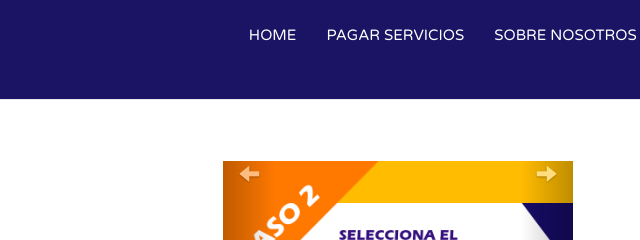
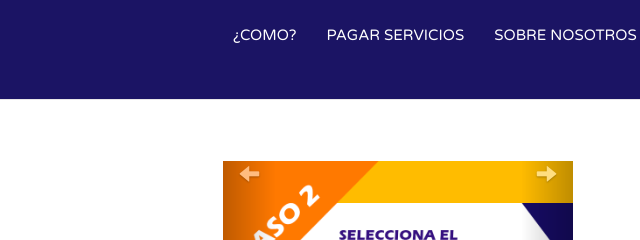
Before and after one commit to QuickePay/Quicke-pay, a plain HTML site: page index.html in a window 1280 px wide. Shown: the top 240 px of the page, 277-917 px from the left. Drawn offline with nearby package versions, Linux system fonts and the light colour scheme; a script that the page names is missing.

Commit message:
Update index.html

```diff
--- a/index.html
+++ b/index.html
@@ -36,7 +36,7 @@
     </div>
     <div class="collapse navbar-collapse" id="myNavbar">
       <ul class="nav navbar-nav navbar-right">
-        <li><a id="b" href="#myCarousel">HOME</a></li>
+        <li><a id="b" href="#myCarousel">¿COMO?</a></li>
         <li><a id="b" href="#ServiciosI">PAGAR SERVICIOS</a></li>
         <li><a id="b" href="#NosotrosI">SOBRE NOSOTROS</a></li>
         <li><a id="b" href="#dudas1">DUDAS FRECUENTES</a></li>
```
